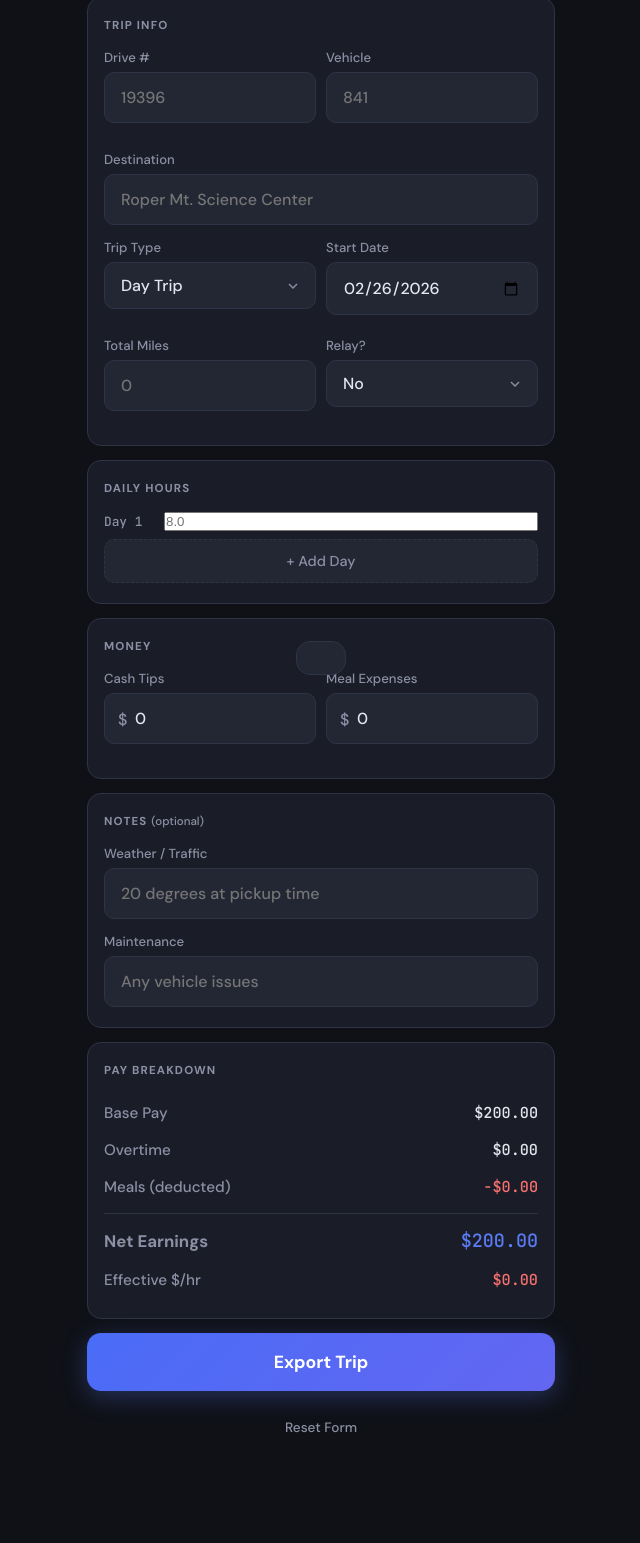
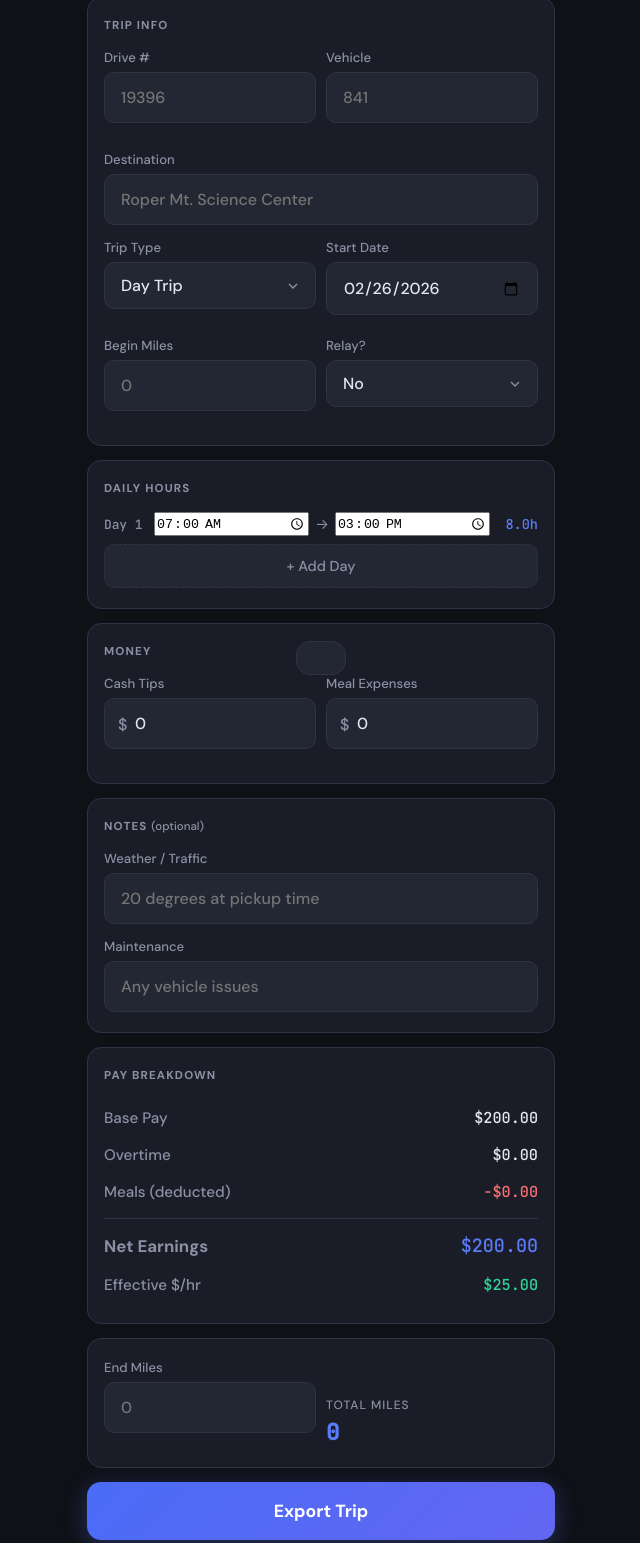
Before and after one commit to jaygrimaldo/Trip-Tracker, a plain HTML site: page index.html in a window 1280 px wide. Shown: the part 185-1728 px from the top of the page, without its empty margins (319-959 px from the left). Drawn offline with Linux system fonts and the light colour scheme.

Commit message:
Add files via upload

```diff
--- a/index.html
+++ b/index.html
@@ -212,21 +212,37 @@
         .hours-grid {
             display: flex;
             flex-direction: column;
-            gap: 8px;
+            gap: 10px;
         }
         .hours-row {
             display: flex;
             align-items: center;
-            gap: 10px;
+            gap: 6px;
+            flex-wrap: wrap;
         }
         .hours-row .day-label {
             font-family: 'JetBrains Mono', monospace;
             font-size: 0.8rem;
             color: var(--text-dim);
-            min-width: 50px;
+            min-width: 44px;
         }
-        .hours-row input {
+        .hours-row input[type="time"] {
             flex: 1;
+            min-width: 0;
+        }
+        .hours-row .time-arrow {
+            color: var(--text-dim);
+            font-size: 0.9rem;
+            flex-shrink: 0;
+        }
+        .hours-row .calc-hours {
+            font-family: 'JetBrains Mono', monospace;
+            font-size: 0.85rem;
+            font-weight: 500;
+            color: var(--accent);
+            min-width: 42px;
+            text-align: right;
+            flex-shrink: 0;
         }
         .hours-row .remove-day {
             width: 38px;
@@ -414,7 +430,7 @@
             </div>
             <div class="field">
                 <label>Vehicle</label>
-                <input type="text" id="vehicle" placeholder="841">
+                <input type="text" id="vehicle" inputmode="numeric" placeholder="841">
             </div>
         </div>
         <div class="field">
@@ -438,8 +454,8 @@
         </div>
         <div class="field-row" style="margin-top: 14px;">
             <div class="field">
-                <label>Total Miles</label>
-                <input type="number" id="miles" inputmode="decimal" placeholder="0" step="0.1">
+                <label>Begin Miles</label>
+                <input type="number" id="beginMiles" inputmode="decimal" placeholder="0" step="0.1" oninput="updateMiles()">
             </div>
             <div class="field">
                 <label>Relay?</label>
@@ -457,7 +473,10 @@
         <div class="hours-grid" id="hoursGrid">
             <div class="hours-row" data-day="1">
                 <span class="day-label">Day 1</span>
-                <input type="number" inputmode="decimal" step="0.5" placeholder="8.0" class="day-hours" oninput="recalc()">
+                <input type="time" class="day-start" value="07:00" oninput="recalc()">
+                <span class="time-arrow">→</span>
+                <input type="time" class="day-end" value="15:00" oninput="recalc()">
+                <span class="calc-hours">8.0h</span>
             </div>
         </div>
         <button type="button" class="add-day-btn" onclick="addDay()">+ Add Day</button>
@@ -540,6 +559,20 @@
         <div class="problem-alert" id="problemAlert"></div>
     </div>
 
+    <!-- End Miles -->
+    <div class="section">
+        <div class="field-row">
+            <div class="field">
+                <label>End Miles</label>
+                <input type="number" id="endMiles" inputmode="decimal" placeholder="0" step="0.1" oninput="updateMiles()">
+            </div>
+            <div class="field" style="display:flex; flex-direction:column; justify-content:flex-end;">
+                <span style="font-size: 0.75rem; color: var(--text-dim); text-transform: uppercase; letter-spacing: 1px;">Total Miles</span>
+                <span id="totalMilesDisplay" style="font-family: 'JetBrains Mono', monospace; font-size: 1.4rem; font-weight: 700; color: var(--accent); margin-top: 4px;">0</span>
+            </div>
+        </div>
+    </div>
+
     <!-- Export -->
     <button class="export-btn charter-style" id="exportBtn" onclick="exportTrip()">
         Export Trip
@@ -603,7 +636,10 @@
         row.dataset.day = dayCount;
         row.innerHTML = `
             <span class="day-label">Day ${dayCount}</span>
-            <input type="number" inputmode="decimal" step="0.5" placeholder="8.0" class="day-hours" oninput="recalc()">
+            <input type="time" class="day-start" value="07:00" oninput="recalc()">
+            <span class="time-arrow">→</span>
+            <input type="time" class="day-end" value="15:00" oninput="recalc()">
+            <span class="calc-hours">8.0h</span>
             <button type="button" class="remove-day" onclick="removeDay(this)">×</button>
         `;
         grid.appendChild(row);
@@ -623,9 +659,31 @@
     }
 
     // ── Get Daily Hours ──
+    function updateMiles() {
+        const begin = parseFloat(document.getElementById('beginMiles').value) || 0;
+        const end = parseFloat(document.getElementById('endMiles').value) || 0;
+        const total = end > begin ? Math.round((end - begin) * 10) / 10 : 0;
+        document.getElementById('totalMilesDisplay').textContent = total > 0 ? total : '0';
+    }
+
+    function calcHoursFromTimes(startStr, endStr) {
+        if (!startStr || !endStr) return 0;
+        const [sh, sm] = startStr.split(':').map(Number);
+        const [eh, em] = endStr.split(':').map(Number);
+        let startMin = sh * 60 + sm;
+        let endMin = eh * 60 + em;
+        // Handle overnight (end < start means past midnight)
+        if (endMin <= startMin) endMin += 24 * 60;
+        return Math.round((endMin - startMin) / 60 * 10) / 10;
+    }
+
     function getDailyHours() {
-        const inputs = document.querySelectorAll('.day-hours');
-        return Array.from(inputs).map(inp => parseFloat(inp.value) || 0);
+        const rows = document.querySelectorAll('.hours-row');
+        return Array.from(rows).map(row => {
+            const start = row.querySelector('.day-start')?.value || '';
+            const end = row.querySelector('.day-end')?.value || '';
+            return calcHoursFromTimes(start, end);
+        });
     }
 
     // ── Live Recalculation ──
@@ -633,6 +691,14 @@
         const dailyHours = getDailyHours();
         const numDays = dailyHours.length;
         const totalHours = dailyHours.reduce((a, b) => a + b, 0);
+
+        // Update each row's calculated hours display
+        const rows = document.querySelectorAll('.hours-row');
+        rows.forEach((row, i) => {
+            const display = row.querySelector('.calc-hours');
+            if (display) display.textContent = dailyHours[i].toFixed(1) + 'h';
+        });
+
         const meals = parseFloat(document.getElementById('mealExpenses').value) || 0;
 
         const basePay = 200.00 * numDays;
@@ -700,7 +766,9 @@
 
         const meals = parseFloat(document.getElementById('mealExpenses').value) || 0;
         const tips = parseFloat(document.getElementById('tips').value) || 0;
-        const miles = parseFloat(document.getElementById('miles').value) || 0;
+        const beginMiles = parseFloat(document.getElementById('beginMiles').value) || 0;
+        const endMiles = parseFloat(document.getElementById('endMiles').value) || 0;
+        const miles = endMiles > beginMiles ? Math.round((endMiles - beginMiles) * 10) / 10 : 0;
 
         const basePay = 200.00 * numDays;
         let overtimePay = 0;
@@ -799,7 +867,9 @@
         document.getElementById('vehicle').value = '';
         document.getElementById('destination').value = '';
         document.getElementById('tripType').value = 'Day Trip';
-        document.getElementById('miles').value = '';
+        document.getElementById('beginMiles').value = '';
+        document.getElementById('endMiles').value = '';
+        document.getElementById('totalMilesDisplay').textContent = '0';
         document.getElementById('isRelay').value = 'false';
         document.getElementById('tips').value = '0';
         document.getElementById('mealExpenses').value = '0';
@@ -812,7 +882,10 @@
         grid.innerHTML = `
             <div class="hours-row" data-day="1">
                 <span class="day-label">Day 1</span>
-                <input type="number" inputmode="decimal" step="0.5" placeholder="8.0" class="day-hours" oninput="recalc()">
+                <input type="time" class="day-start" value="07:00" oninput="recalc()">
+                <span class="time-arrow">→</span>
+                <input type="time" class="day-end" value="15:00" oninput="recalc()">
+                <span class="calc-hours">8.0h</span>
             </div>
         `;
 
```
